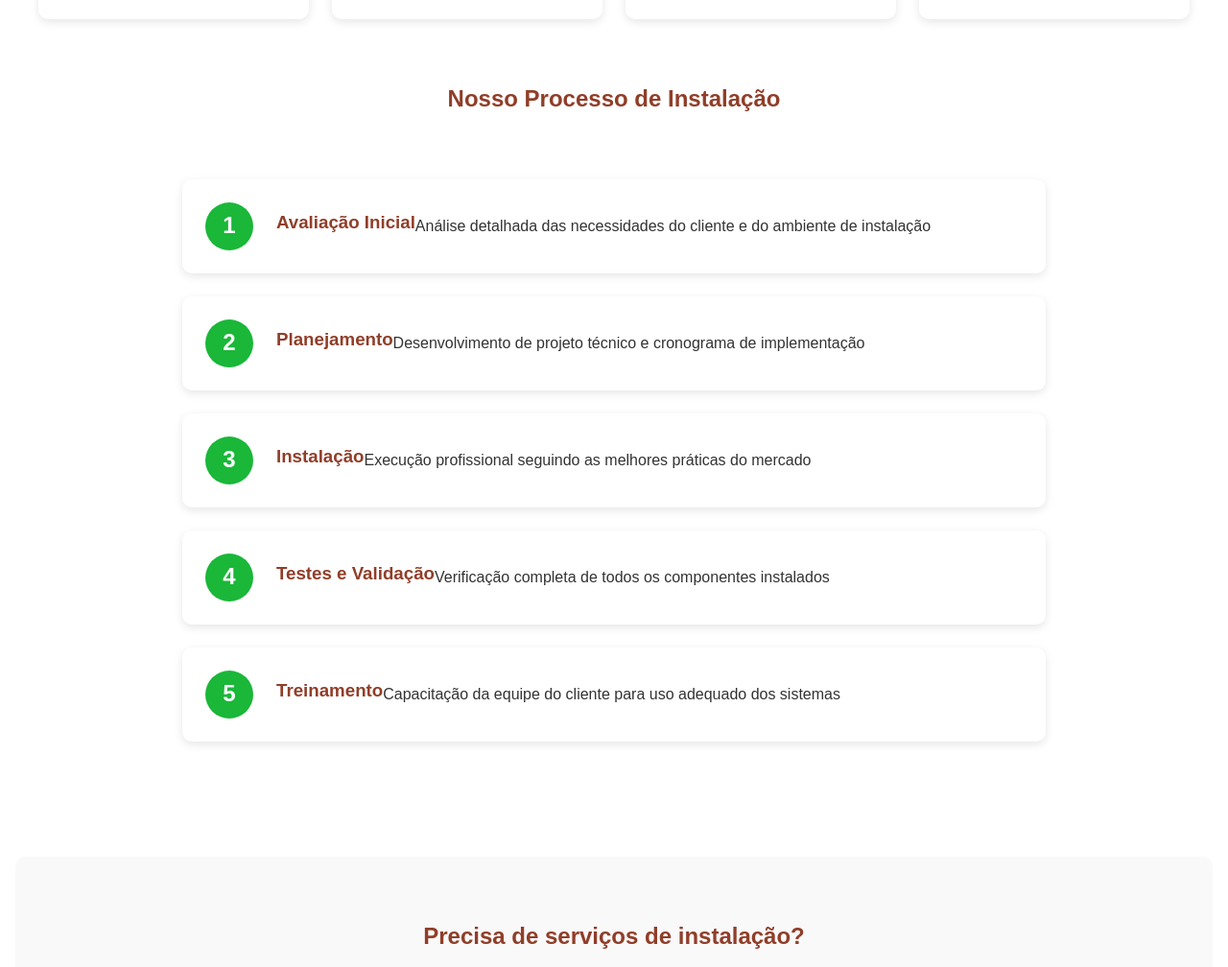
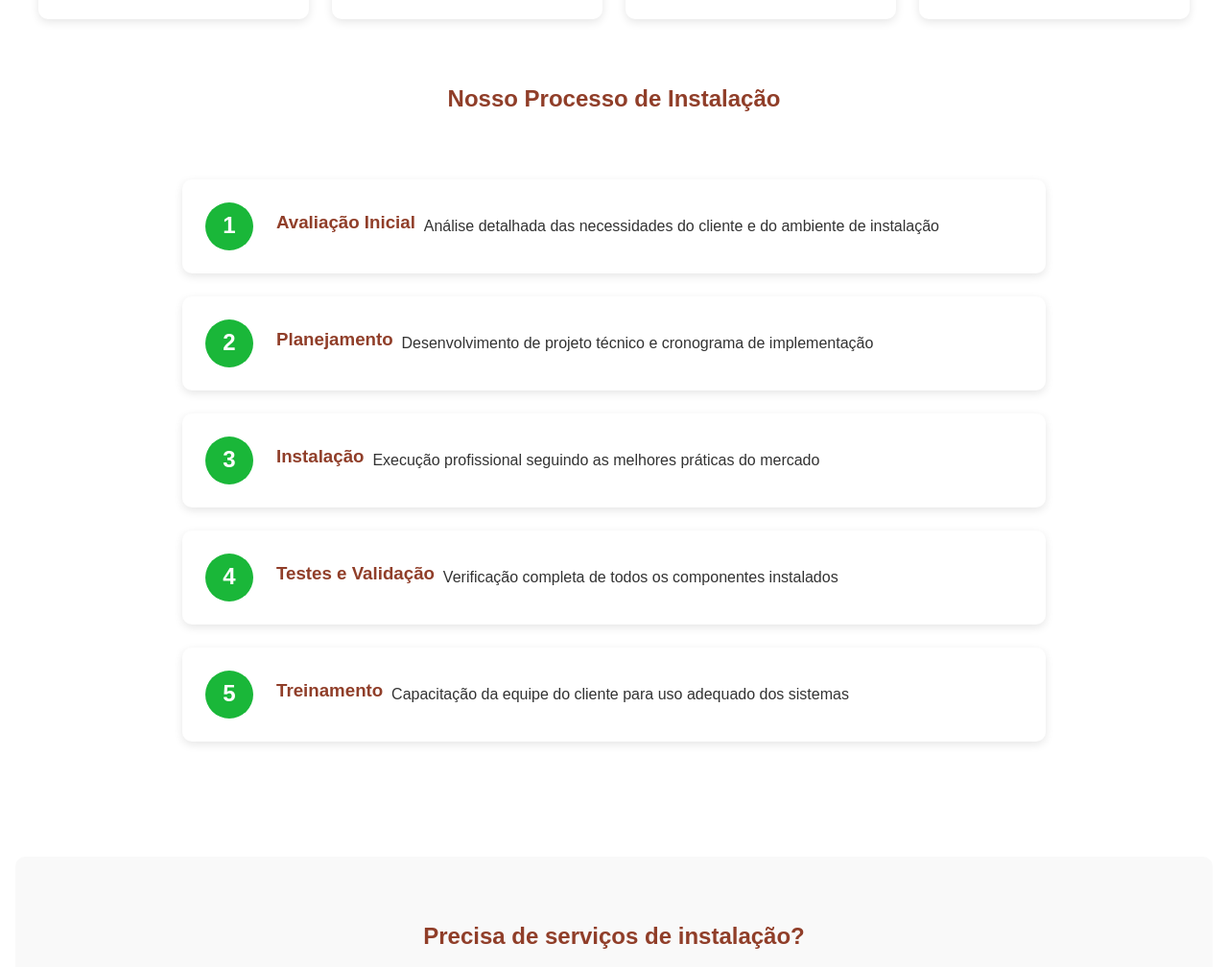
Before and after one commit to GirlaneCosta/smartsystems, a plain HTML site: page installations.html in a window 1280 px wide. Shown: the part 2503-3511 px from the top of the page at 96% size. Drawn offline with Linux system fonts and the light colour scheme.

Commit message:
primeira versão1.2

```diff
--- a/installations.html
+++ b/installations.html
@@ -161,27 +161,27 @@
           <div class="process-step">
             <div class="step-number">1</div>
             <h3>Avaliação Inicial</h3>
-            <p>Análise detalhada das necessidades do cliente e do ambiente de instalação</p>
+            <p>&nbsp;&nbsp;Análise detalhada das necessidades do cliente e do ambiente de instalação</p>
           </div>
           <div class="process-step">
             <div class="step-number">2</div>
             <h3>Planejamento</h3>
-            <p>Desenvolvimento de projeto técnico e cronograma de implementação</p>
+            <p>&nbsp;&nbsp;Desenvolvimento de projeto técnico e cronograma de implementação</p>
           </div>
           <div class="process-step">
             <div class="step-number">3</div>
             <h3>Instalação</h3>
-            <p>Execução profissional seguindo as melhores práticas do mercado</p>
+            <p>&nbsp;&nbsp;Execução profissional seguindo as melhores práticas do mercado</p>
           </div>
           <div class="process-step">
             <div class="step-number">4</div>
             <h3>Testes e Validação</h3>
-            <p>Verificação completa de todos os componentes instalados</p>
+            <p>&nbsp;&nbsp;Verificação completa de todos os componentes instalados</p>
           </div>
           <div class="process-step">
             <div class="step-number">5</div>
             <h3>Treinamento</h3>
-            <p>Capacitação da equipe do cliente para uso adequado dos sistemas</p>
+            <p>&nbsp;&nbsp;Capacitação da equipe do cliente para uso adequado dos sistemas</p>
           </div>
         </div>
       </div>
```
Also changed, not shown: products.html (+0 -6 lines).
